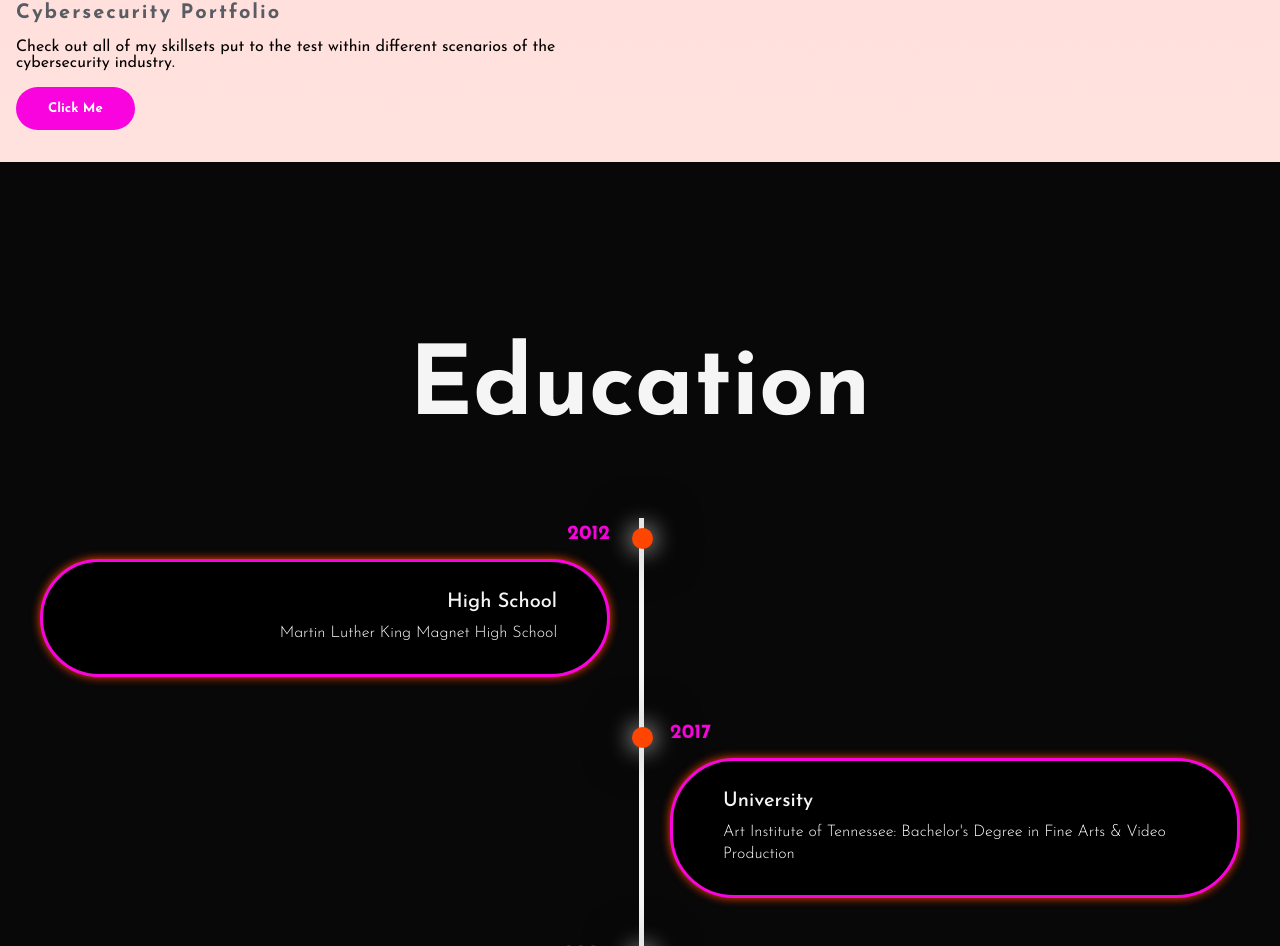
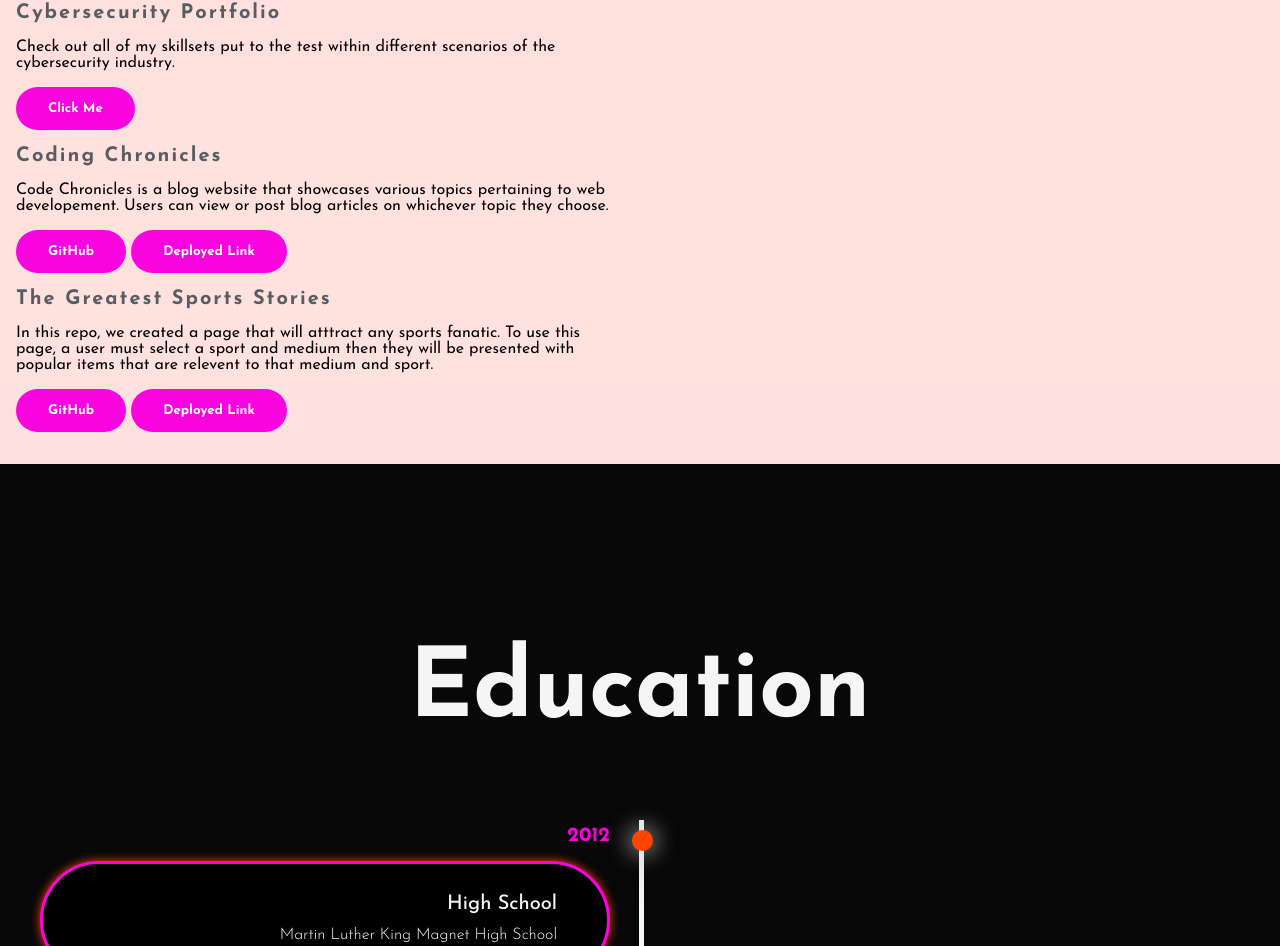
Before and after one commit to bdjoy2028/Porfolio-Website, a plain HTML site: page index.html in a window 1280 px wide. Shown: the part 1291-2237 px from the top of the page. Drawn offline with Linux system fonts and the light colour scheme.

Commit message:
Redeploy again again

```diff
--- a/index.html
+++ b/index.html
@@ -107,6 +107,28 @@
                 <a href="https://drive.google.com/drive/folders/1p-WIC7yjGS-TQn0UwwM6mCD-_CMnp_J_?usp=drive_link">
                   <button type="button">Click Me</button>
                 </a>
+                <br>
+              <br>
+              <h4>Coding Chronicles</h4>
+              <br>
+              <p>Code Chronicles is a blog website that showcases various topics pertaining to web developement. Users can view or post blog articles on whichever topic they choose.</p>
+              <br>
+              <a href="https://github.com/Flem-House-Dev/Code-Chronicles">
+                <button type="button">GitHub</button></a>
+                <a href="https://code-chronicles.onrender.com/">
+                  <button type="button">Deployed Link</button>
+               </a>
+               <br>
+              <br>
+              <h4>The Greatest Sports Stories</h4>
+              <br>
+              <p>In this repo, we created a page that will atttract any sports fanatic. To use this page, a user must select a sport and medium then they will be presented with popular items that are relevent to that medium and sport.</p>
+              <br>
+              <a href="https://github.com/AntonioHockman/Great-Sports-Movies-of-all-time-">
+                <button type="button">GitHub</button></a>
+                <a href="https://antoniohockman.github.io/Great-Sports-Movies-of-all-time-/">
+                  <button type="button">Deployed Link</button>
+               </a>
           </div>
       </div>
   </section>
```
